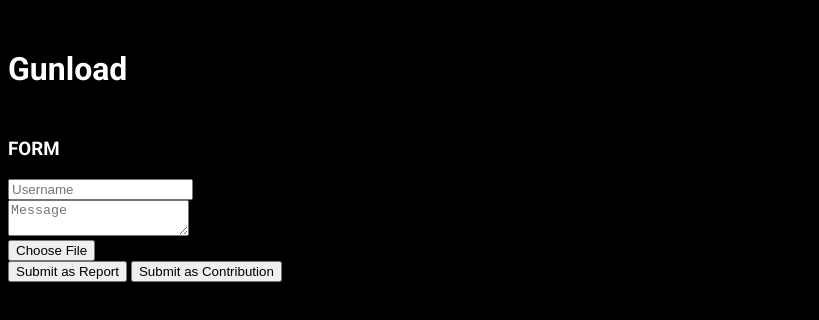
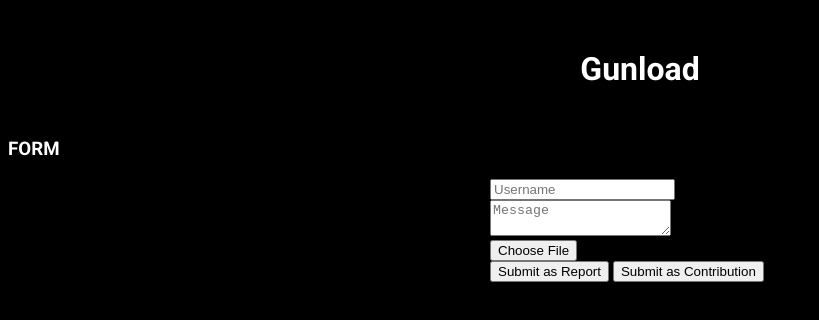
Before and after one commit to UnrealDevelops/Gunload, a plain HTML site: page index.html in a window 1280 px wide. Shown: the whole page, without its empty margins (0-819 px from the left). Drawn offline with Linux system fonts and the light colour scheme.

Commit message:
Update index.html

```diff
--- a/index.html
+++ b/index.html
@@ -13,12 +13,14 @@
     color: White;
     font-family: "Roboto";
     margin: 50px auto;
+    text-align: center;
    }
    h3 {
     color: White;
     font-family: "Roboto";
    }
    form {
+    width: 300px;
     margin: auto auto;
    }
   </style>
```
